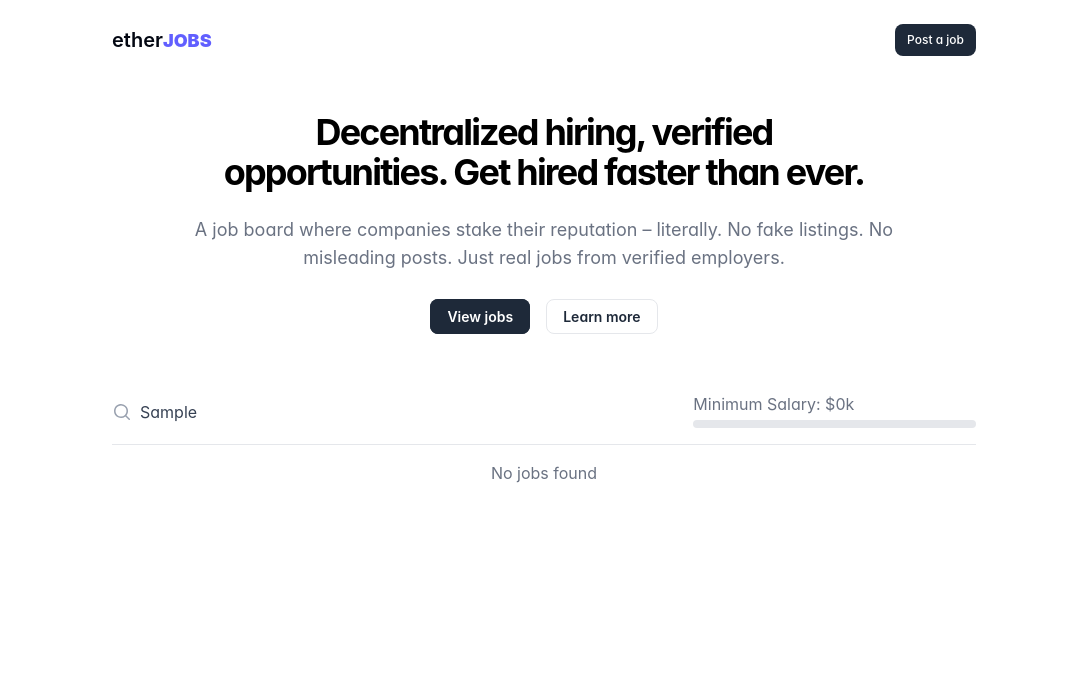
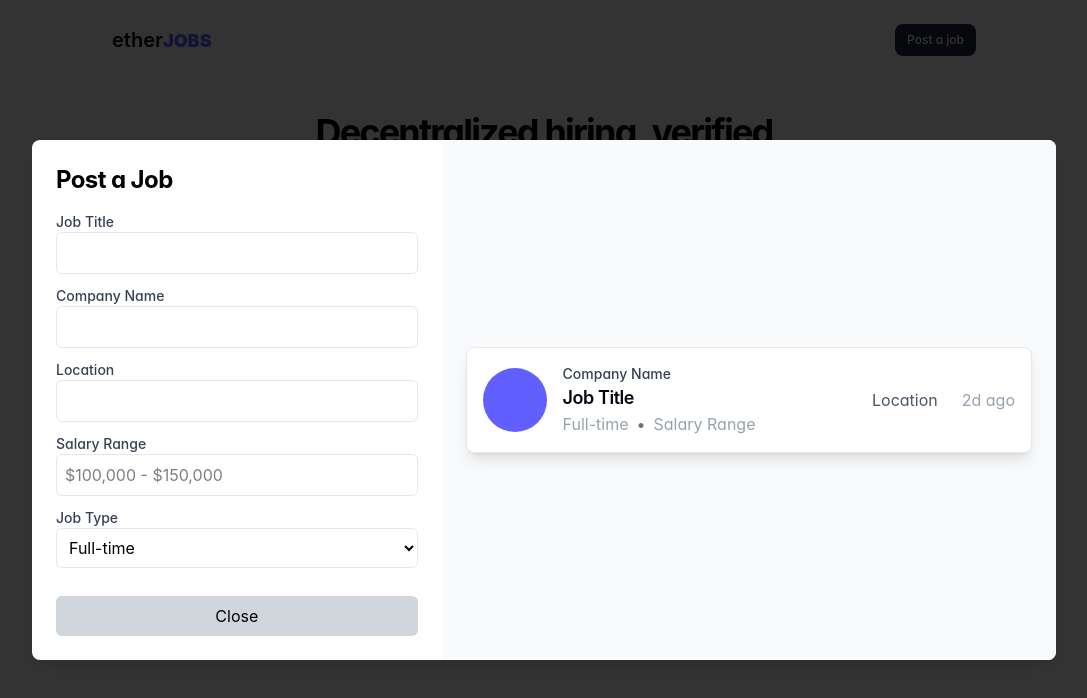
Before and after one commit to laurenrdodge/hacklahoma2025, a Next.js app in the folder frontend/: page / in a window 1280 px wide. Both pictures are taken after typing "Sample" into the empty fields and a click on the button "Post a job". Shown: the top 698 px of the page, without its empty margins (96-1183 px from the left). Built offline with nearby package versions, Linux system fonts and the light colour scheme; a web font is replaced by a local one.

Commit message:
Basic job posting modal

```diff
--- a/frontend/src/app/job/[id]/page.tsx
+++ b/frontend/src/app/job/[id]/page.tsx
@@ -29,7 +29,7 @@ export default function JobDetailPage() {
         </div>
       </header>
       <div className="relative grid grid-cols-[30rem_minmax(0,1fr)] items-start max-h-content">
-        <div className="sticky top-0 border border-gray-200 border-r-0 px-8 pt-8 pb-12 rounded-l-xl">
+        <div className="sticky top-8 border border-gray-200 border-r-0 px-8 pt-8 pb-12 rounded-l-xl">
           <Link href={`/`} className="flex items-center mb-4 text-gray-400">
             <svg
               xmlns="http://www.w3.org/2000/svg"
--- a/frontend/src/app/page.tsx
+++ b/frontend/src/app/page.tsx
@@ -1,7 +1,13 @@
+"use client";
+
+import { useState } from "react";
 import JobBoard from "@/components/JobBoard";
+import JobPostModal from "@/components/JobPostModal";
 import jobs from "@/data/jobs.json";
 
 export default function Home() {
+  const [isModalOpen, setIsModalOpen] = useState<boolean>(false);
+
   return (
     <main className="max-w-4xl mx-auto px-4 font-sans">
       <header>
@@ -12,7 +18,10 @@ export default function Home() {
               jobs
             </span>
           </span>
-          <button className="px-3 py-2 text-xs font-medium text-white rounded-lg bg-gray-800 hover:bg-gray-700">
+          <button
+            className="px-3 py-2 text-xs font-medium text-white rounded-lg bg-gray-800 hover:bg-gray-700"
+            onClick={() => setIsModalOpen(true)}
+          >
             Post a job
           </button>
         </div>
@@ -40,6 +49,10 @@ export default function Home() {
         </div>
       </header>
       <JobBoard />
+      <JobPostModal
+        isOpen={isModalOpen}
+        onClose={() => setIsModalOpen(false)}
+      />
     </main>
   );
 }
--- /dev/null
+++ b/frontend/src/components/JobPostModal.tsx
@@ -0,0 +1,121 @@
+"use client";
+
+import { useState } from "react";
+
+interface JobPostModalProps {
+  isOpen: boolean;
+  onClose: () => void;
+}
+
+export default function JobPostModal({ isOpen, onClose }: JobPostModalProps) {
+  const [jobTitle, setJobTitle] = useState("");
+  const [companyName, setCompanyName] = useState("");
+  const [location, setLocation] = useState("");
+  const [salaryRange, setSalaryRange] = useState("");
+  const [jobType, setJobType] = useState("Full-time");
+
+  if (!isOpen) return null; // Do not render the modal if it's not open
+
+  return (
+    <div className="fixed inset-0 bg-black/80 flex justify-center items-center z-50">
+      {/* Modal container */}
+      <div className="bg-white rounded-lg shadow-lg w-full max-w-5xl flex overflow-hidden">
+        {/* Left: Job Input Form */}
+        <div className="w-2/5 p-6">
+          <h2 className="text-2xl font-bold mb-4 tracking-tight">Post a Job</h2>
+
+          <label className="block text-sm font-medium text-gray-700">
+            Job Title
+          </label>
+          <input
+            type="text"
+            className="w-full p-2 border rounded-md mb-3"
+            value={jobTitle}
+            onChange={(e) => setJobTitle(e.target.value)}
+          />
+
+          <label className="block text-sm font-medium text-gray-700">
+            Company Name
+          </label>
+          <input
+            type="text"
+            className="w-full p-2 border rounded-md mb-3"
+            value={companyName}
+            onChange={(e) => setCompanyName(e.target.value)}
+          />
+
+          <label className="block text-sm font-medium text-gray-700">
+            Location
+          </label>
+          <input
+            type="text"
+            className="w-full p-2 border rounded-md mb-3"
+            value={location}
+            onChange={(e) => setLocation(e.target.value)}
+          />
+
+          <label className="block text-sm font-medium text-gray-700">
+            Salary Range
+          </label>
+          <input
+            type="text"
+            className="w-full p-2 border rounded-md mb-3"
+            placeholder="$100,000 - $150,000"
+            value={salaryRange}
+            onChange={(e) => setSalaryRange(e.target.value)}
+          />
+
+          <label className="block text-sm font-medium text-gray-700">
+            Job Type
+          </label>
+          <select
+            className="w-full p-2 border rounded-md mb-3"
+            value={jobType}
+            onChange={(e) => setJobType(e.target.value)}
+          >
+            <option value="Full-time">Full-time</option>
+            <option value="Part-time">Part-time</option>
+            <option value="Contract">Contract</option>
+          </select>
+
+          {/* Close Button */}
+          <button
+            onClick={onClose}
+            className="w-full mt-4 p-2 bg-gray-300 hover:bg-gray-400 rounded-md"
+          >
+            Close
+          </button>
+        </div>
+
+        {/* Right: Live Preview */}
+        <div className="w-3/5 bg-gray-50 p-6 flex flex-col justify-center">
+          {/* <h3 className="text-gray-500 mb-2">Preview</h3> */}
+          <div className="border p-4 rounded-lg shadow-lg bg-white">
+            <div className="relative flex justify-between items-center rounded-xl">
+              <div className="flex items-center">
+                <div className="h-16 w-16 bg-indigo-500 rounded-full"></div>
+                <div className="ml-4">
+                  <h2 className="font-medium text-sm text-gray-700">
+                    {companyName || "Company Name"}
+                  </h2>
+                  <h3 className="font-semibold text-lg tracking-tight text-gray-950">
+                    {jobTitle || "Job Title"}
+                  </h3>
+                  <div className="flex space-x-2 text-gray-400">
+                    <p>{jobType} </p>
+                    <span className="text-gray-500">&bull;</span>
+                    <p className="">{salaryRange || "Salary Range"}</p>
+                  </div>
+                </div>
+              </div>
+              <div className="flex space-x-6">
+                <p className="text-gray-600">{location || "Location"}</p>
+                <p className="text-gray-400">2d ago</p>
+              </div>
+            </div>
+          </div>
+        </div>
+      </div>
+    </div>
+  );
+}
```
Also changed, not shown: frontend/src/app/Posting.tsx (deleted).
